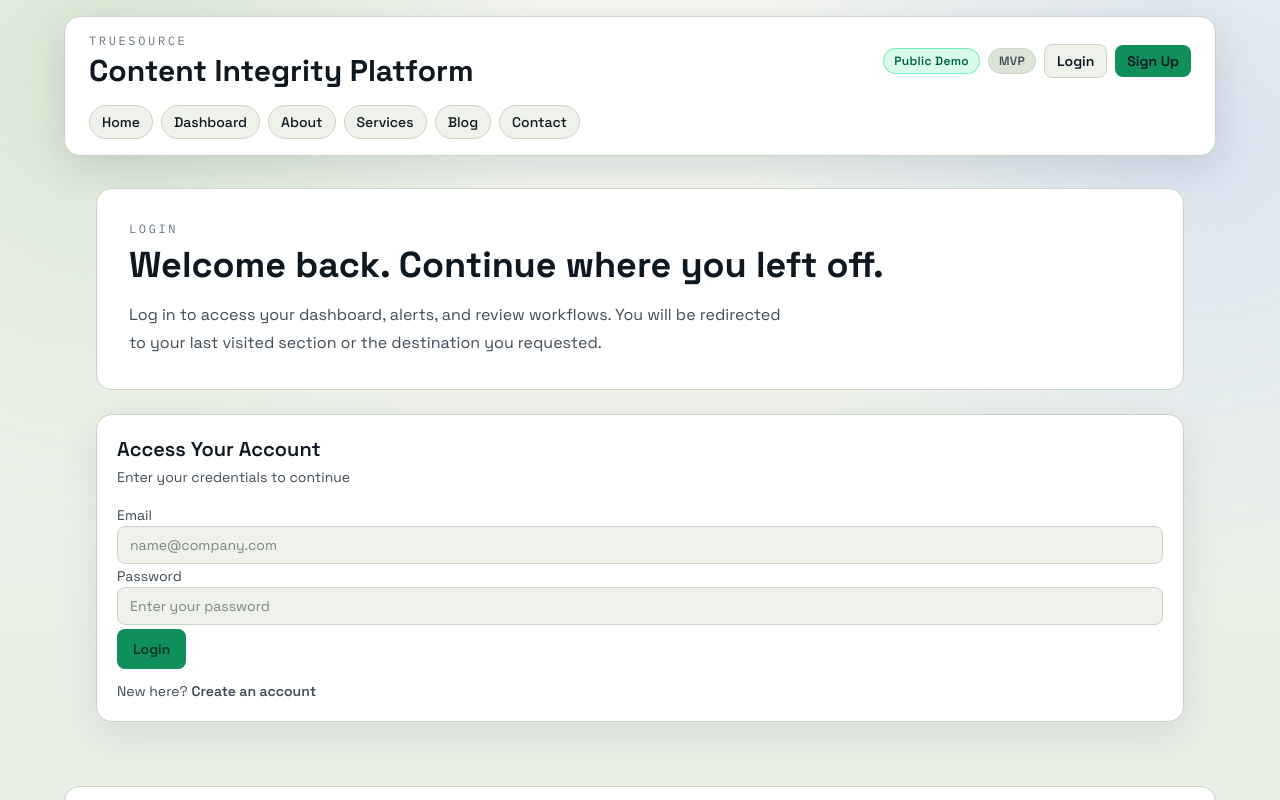
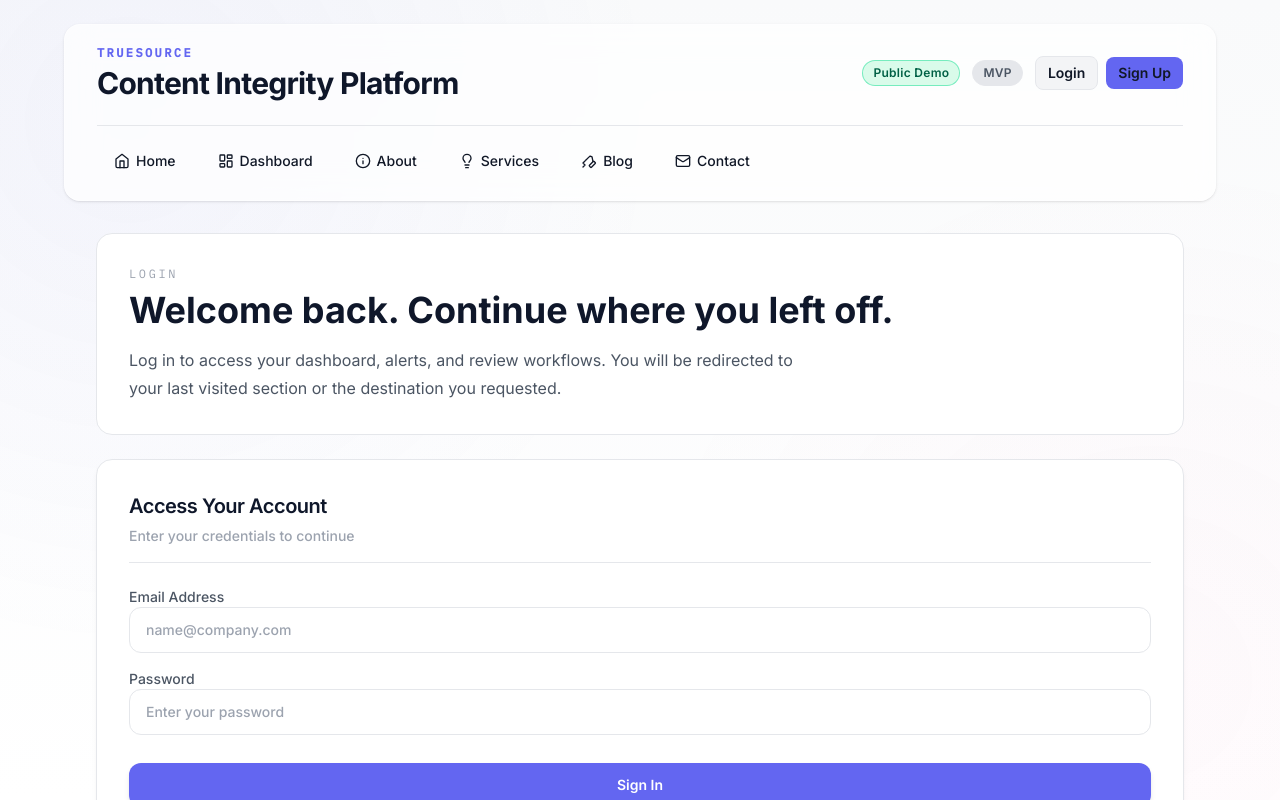
Before and after one commit to devgairola910/Truesource, a Next.js app: page /login in a window 1280 px wide. Shown: the top 800 px of the page. Built offline with nearby package versions, Linux system fonts and the light colour scheme.

Commit message:
refactor: update design system with Inter font, indigo brand color, and refreshed UI components

```diff
--- a/app/globals.css
+++ b/app/globals.css
@@ -1,27 +1,27 @@
 @import "tailwindcss";
 
 :root {
-  --background: #f4f6f0;
-  --foreground: #0f1720;
-  --surface-1: #eef2ea;
+  --background: #f9fafb;
+  --foreground: #111827;
+  --surface-1: #f3f4f6;
   --surface-2: #ffffff;
-  --surface-3: #dce4d5;
-  --text-strong: #0f1720;
-  --text-muted: #3f4b58;
-  --text-soft: #657384;
-  --stroke: #cbd5c5;
-  --brand: #0e8f5b;
-  --brand-ink: #073126;
-  --warning: #c96f1d;
-  --danger: #c0394b;
+  --surface-3: #e5e7eb;
+  --text-strong: #0f172a;
+  --text-muted: #4b5563;
+  --text-soft: #9ca3af;
+  --stroke: #e5e7eb;
+  --brand: #6366f1;
+  --brand-ink: #ffffff;
+  --warning: #f59e0b;
+  --danger: #ef4444;
 }
 
 @theme inline {
   --color-background: var(--background);
   --color-foreground: var(--foreground);
-  --font-sans: var(--font-space-grotesk);
+  --font-sans: var(--font-inter);
   --font-mono: var(--font-ibm-plex-mono);
-  --font-heading: var(--font-space-grotesk);
+  --font-heading: var(--font-inter);
 }
 
 * {
@@ -35,12 +35,13 @@ body {
 
 body {
   color: var(--foreground);
-  font-family: var(--font-space-grotesk), "Avenir Next", sans-serif;
-  line-height: 1.45;
+  font-family: var(--font-inter), -apple-system, BlinkMacSystemFont, "Segoe UI", Roboto, sans-serif;
+  line-height: 1.5;
   background:
-    radial-gradient(circle at 8% 10%, #d8e7d3 0%, transparent 32%),
-    radial-gradient(circle at 94% 18%, #d9e4f0 0%, transparent 33%),
-    linear-gradient(180deg, #f4f6f0 0%, #e8eee4 100%);
+    radial-gradient(circle at 10% 15%, rgba(99, 102, 241, 0.05) 0%, transparent 40%),
+    radial-gradient(circle at 90% 85%, rgba(236, 72, 153, 0.03) 0%, transparent 40%),
+    linear-gradient(180deg, #f9fafb 0%, #ffffff 100%);
+  background-attachment: fixed;
 }
 
 a {
@@ -49,14 +50,39 @@ a {
 }
 
 ::selection {
-  color: #03130d;
-  background: #a5dfc7;
+  color: #ffffff;
+  background: #6366f1;
 }
 
+/* Base custom hover and interactive utilities */
+.glass-panel {
+  background: rgba(255, 255, 255, 0.7);
+  backdrop-filter: blur(16px);
+  -webkit-backdrop-filter: blur(16px);
+  border: 1px solid rgba(255, 255, 255, 0.4);
+}
+
+.modern-card {
+  box-shadow: 0 4px 6px -1px rgb(0 0 0 / 0.05), 0 2px 4px -2px rgb(0 0 0 / 0.05);
+  transition: all 0.3s ease;
+}
+
+.modern-card:hover {
+  transform: translateY(-4px);
+  box-shadow: 0 10px 15px -3px rgb(0 0 0 / 0.08), 0 4px 6px -4px rgb(0 0 0 / 0.08);
+}
+
+.input-focus-ring:focus {
+  outline: none;
+  box-shadow: 0 0 0 3px rgba(99, 102, 241, 0.2);
+  border-color: var(--brand);
+}
+
+/* Animations */
 @keyframes reveal-up {
   from {
     opacity: 0;
-    transform: translateY(12px);
+    transform: translateY(16px);
   }
   to {
     opacity: 1;
@@ -65,24 +91,13 @@ a {
 }
 
 .reveal-up {
-  animation: reveal-up 540ms cubic-bezier(0.16, 1, 0.3, 1) both;
+  animation: reveal-up 600ms cubic-bezier(0.16, 1, 0.3, 1) both;
 }
 
-main > :nth-child(1) {
-  animation-delay: 70ms;
-}
-
-main > :nth-child(2) {
-  animation-delay: 130ms;
-}
-
-main > :nth-child(3) {
-  animation-delay: 180ms;
-}
-
-main > :nth-child(4) {
-  animation-delay: 230ms;
-}
+main > :nth-child(1) { animation-delay: 70ms; }
+main > :nth-child(2) { animation-delay: 140ms; }
+main > :nth-child(3) { animation-delay: 210ms; }
+main > :nth-child(4) { animation-delay: 280ms; }
 
 @media (prefers-reduced-motion: reduce) {
   .reveal-up {
@@ -92,25 +107,38 @@ main > :nth-child(4) {
 
 @media (prefers-color-scheme: dark) {
   :root {
-    --background: #091015;
-    --foreground: #d9e3ea;
-    --surface-1: #111c24;
-    --surface-2: #162431;
-    --surface-3: #203241;
-    --text-strong: #ecf3f9;
-    --text-muted: #abc0d0;
-    --text-soft: #8ea4b6;
-    --stroke: #2d4150;
-    --brand: #27d08f;
-    --brand-ink: #042015;
-    --warning: #df913e;
-    --danger: #e56b7c;
+    --background: #0f172a;
+    --foreground: #f8fafc;
+    --surface-1: #1e293b;
+    --surface-2: #1e293b;
+    --surface-3: #334155;
+    --text-strong: #ffffff;
+    --text-muted: #94a3b8;
+    --text-soft: #64748b;
+    --stroke: #334155;
+    --brand: #818cf8;
+    --brand-ink: #ffffff;
+    --warning: #fbbf24;
+    --danger: #f87171;
   }
 
   body {
     background:
-      radial-gradient(circle at 11% 12%, rgba(61, 109, 86, 0.23) 0%, transparent 36%),
-      radial-gradient(circle at 95% 16%, rgba(48, 91, 129, 0.22) 0%, transparent 34%),
-      linear-gradient(180deg, #071118 0%, #0c1c26 100%);
+      radial-gradient(circle at 10% 15%, rgba(129, 140, 248, 0.08) 0%, transparent 40%),
+      radial-gradient(circle at 90% 85%, rgba(244, 114, 182, 0.05) 0%, transparent 40%),
+      linear-gradient(180deg, #0f172a 0%, #020617 100%);
+  }
+
+  .glass-panel {
+    background: rgba(30, 41, 59, 0.7);
+    border: 1px solid rgba(255, 255, 255, 0.05);
+  }
+
+  .modern-card {
+    box-shadow: 0 4px 6px -1px rgb(0 0 0 / 0.3), 0 2px 4px -2px rgb(0 0 0 / 0.3);
+  }
+
+  .modern-card:hover {
+    box-shadow: 0 10px 15px -3px rgb(0 0 0 / 0.4), 0 4px 6px -4px rgb(0 0 0 / 0.4);
   }
 }
--- a/app/layout.tsx
+++ b/app/layout.tsx
@@ -1,12 +1,12 @@
 import type { Metadata } from "next";
 import { LastVisitedTracker } from "@/components/auth/last-visited-tracker";
-import { Space_Grotesk, IBM_Plex_Mono } from "next/font/google";
+import { Inter, IBM_Plex_Mono } from "next/font/google";
 import { SiteFooter } from "@/components/site/site-footer";
 import { SiteHeader } from "@/components/site/site-header";
 import "./globals.css";
 
-const spaceGrotesk = Space_Grotesk({
-  variable: "--font-space-grotesk",
+const inter = Inter({
+  variable: "--font-inter",
   subsets: ["latin"],
 });
 
@@ -30,7 +30,7 @@ export default function RootLayout({
   return (
     <html
       lang="en"
-      className={`${spaceGrotesk.variable} ${ibmPlexMono.variable} h-full antialiased`}
+      className={`${inter.variable} ${ibmPlexMono.variable} h-full antialiased`}
     >
       <body className="min-h-full flex flex-col">
         <LastVisitedTracker />
--- a/components/auth/login-form.tsx
+++ b/components/auth/login-form.tsx
@@ -42,10 +42,7 @@ export function LoginForm({ requestedRedirect }: LoginFormProps) {
         createdAt: new Date().toISOString(),
       });
 
-      const lastVisited = getLastVisitedPath();
-      const destination = requestedRedirect || lastVisited || "/dashboard";
-
-      router.push(destination);
+      router.push("/dashboard");
       router.refresh();
     } catch (e: any) {
       setStatus("error");
@@ -54,45 +51,47 @@ export function LoginForm({ requestedRedirect }: LoginFormProps) {
   }
 
   return (
-    <form onSubmit={handleSubmit} className="space-y-3" aria-label="Login form">
-      <label className="space-y-1 text-sm text-[var(--text-muted)]">
-        Email
+    <form onSubmit={handleSubmit} className="space-y-5" aria-label="Login form">
+      <div className="space-y-4">
+        <label className="block space-y-1.5 text-sm font-medium text-[var(--text-muted)]">
+          Email Address
           <input
             type="email"
             required
             value={email}
             onChange={(event) => setEmail(event.target.value)}
-          className="w-full rounded-lg border border-[var(--stroke)] bg-[var(--surface-1)] px-3 py-2 text-sm text-[var(--text-strong)] outline-none focus:border-[var(--brand)]"
+            className="input-focus-ring w-full rounded-xl border border-[var(--stroke)] bg-[var(--surface-2)] px-4 py-3 text-sm text-[var(--text-strong)] transition-all placeholder:text-[var(--text-soft)]"
             placeholder="name@company.com"
           />
         </label>
 
-      <label className="space-y-1 text-sm text-[var(--text-muted)]">
+        <label className="block space-y-1.5 text-sm font-medium text-[var(--text-muted)]">
           Password
           <input
             type="password"
             required
             value={password}
             onChange={(event) => setPassword(event.target.value)}
-          className="w-full rounded-lg border border-[var(--stroke)] bg-[var(--surface-1)] px-3 py-2 text-sm text-[var(--text-strong)] outline-none focus:border-[var(--brand)]"
+            className="input-focus-ring w-full rounded-xl border border-[var(--stroke)] bg-[var(--surface-2)] px-4 py-3 text-sm text-[var(--text-strong)] transition-all placeholder:text-[var(--text-soft)]"
             placeholder="Enter your password"
           />
         </label>
+      </div>
 
-      <div className="flex flex-wrap items-center gap-3 pt-1">
+      <div className="pt-2 flex flex-col gap-3">
         <button
           type="submit"
           disabled={status === "loading"}
-          className="rounded-lg bg-[var(--brand)] px-4 py-2.5 text-sm font-semibold text-[var(--brand-ink)] transition hover:opacity-90 disabled:cursor-not-allowed disabled:opacity-70"
+          className="w-full rounded-xl bg-[var(--brand)] px-4 py-3 text-sm font-semibold text-[var(--brand-ink)] shadow-md transition-all hover:opacity-90 hover:-translate-y-0.5 disabled:cursor-not-allowed disabled:opacity-70 disabled:hover:translate-y-0"
         >
-          {status === "loading" ? "Logging in..." : "Login"}
+          {status === "loading" ? "Logging in..." : "Sign In"}
         </button>
-        {feedback ? <p className="text-sm text-[var(--danger)]">{feedback}</p> : null}
+        {feedback ? <p className="text-sm font-medium text-[var(--danger)] text-center">{feedback}</p> : null}
       </div>
 
-      <p className="text-sm text-[var(--text-muted)]">
+      <p className="text-center text-sm text-[var(--text-muted)] mt-4">
         New here?
-        <Link href="/signup" className="ml-1 font-semibold text-[var(--text-strong)] underline">
+        <Link href="/signup" className="ml-1 font-semibold text-[var(--brand)] hover:underline">
           Create an account
         </Link>
       </p>
--- a/components/auth/signup-form.tsx
+++ b/components/auth/signup-form.tsx
@@ -39,7 +39,7 @@ export function SignupForm() {
         createdAt: new Date().toISOString(),
       });
 
-      router.push("/welcome");
+      router.push("/dashboard");
       router.refresh();
     } catch (e: any) {
       setStatus("error");
@@ -48,46 +48,47 @@ export function SignupForm() {
   }
 
   return (
-    <form onSubmit={handleSubmit} className="space-y-3" aria-label="Sign up form">
-      <label className="space-y-1 text-sm text-[var(--text-muted)]">
+    <form onSubmit={handleSubmit} className="space-y-5" aria-label="Sign up form">
+      <div className="space-y-4">
+        <label className="block space-y-1.5 text-sm font-medium text-[var(--text-muted)]">
           Full Name
           <input
             type="text"
             required
             value={name}
             onChange={(event) => setName(event.target.value)}
-          className="w-full rounded-lg border border-[var(--stroke)] bg-[var(--surface-1)] px-3 py-2 text-sm text-[var(--text-strong)] outline-none focus:border-[var(--brand)]"
+            className="input-focus-ring w-full rounded-xl border border-[var(--stroke)] bg-[var(--surface-2)] px-4 py-3 text-sm text-[var(--text-strong)] transition-all placeholder:text-[var(--text-soft)]"
             placeholder="Your full name"
           />
         </label>
 
-      <div className="grid gap-3 sm:grid-cols-2">
-        <label className="space-y-1 text-sm text-[var(--text-muted)]">
+        <div className="grid gap-4 sm:grid-cols-2">
+          <label className="block space-y-1.5 text-sm font-medium text-[var(--text-muted)]">
             Work Email
             <input
               type="email"
               required
               value={email}
               onChange={(event) => setEmail(event.target.value)}
-            className="w-full rounded-lg border border-[var(--stroke)] bg-[var(--surface-1)] px-3 py-2 text-sm text-[var(--text-strong)] outline-none focus:border-[var(--brand)]"
+              className="input-focus-ring w-full rounded-xl border border-[var(--stroke)] bg-[var(--surface-2)] px-4 py-3 text-sm text-[var(--text-strong)] transition-all placeholder:text-[var(--text-soft)]"
               placeholder="name@company.com"
             />
           </label>
 
-        <label className="space-y-1 text-sm text-[var(--text-muted)]">
+          <label className="block space-y-1.5 text-sm font-medium text-[var(--text-muted)]">
             Company
             <input
               type="text"
               required
               value={company}
               onChange={(event) => setCompany(event.target.value)}
-            className="w-full rounded-lg border border-[var(--stroke)] bg-[var(--surface-1)] px-3 py-2 text-sm text-[var(--text-strong)] outline-none focus:border-[var(--brand)]"
+              className="input-focus-ring w-full rounded-xl border border-[var(--stroke)] bg-[var(--surface-2)] px-4 py-3 text-sm text-[var(--text-strong)] transition-all placeholder:text-[var(--text-soft)]"
               placeholder="Company"
             />
           </label>
         </div>
 
-      <label className="space-y-1 text-sm text-[var(--text-muted)]">
+        <label className="block space-y-1.5 text-sm font-medium text-[var(--text-muted)]">
           Password
           <input
             type="password"
@@ -95,25 +96,26 @@ export function SignupForm() {
             minLength={8}
             value={password}
             onChange={(event) => setPassword(event.target.value)}
-          className="w-full rounded-lg border border-[var(--stroke)] bg-[var(--surface-1)] px-3 py-2 text-sm text-[var(--text-strong)] outline-none focus:border-[var(--brand)]"
+            className="input-focus-ring w-full rounded-xl border border-[var(--stroke)] bg-[var(--surface-2)] px-4 py-3 text-sm text-[var(--text-strong)] transition-all placeholder:text-[var(--text-soft)]"
             placeholder="At least 8 characters"
           />
         </label>
+      </div>
 
-      <div className="flex flex-wrap items-center gap-3 pt-1">
+      <div className="pt-2 flex flex-col gap-3">
         <button
           type="submit"
           disabled={status === "loading"}
-          className="rounded-lg bg-[var(--brand)] px-4 py-2.5 text-sm font-semibold text-[var(--brand-ink)] transition hover:opacity-90 disabled:cursor-not-allowed disabled:opacity-70"
+          className="w-full rounded-xl bg-[var(--brand)] px-4 py-3 text-sm font-semibold text-[var(--brand-ink)] shadow-md transition-all hover:opacity-90 hover:-translate-y-0.5 disabled:cursor-not-allowed disabled:opacity-70 disabled:hover:translate-y-0"
         >
           {status === "loading" ? "Creating account..." : "Sign Up"}
         </button>
-        {feedback ? <p className="text-sm text-[var(--danger)]">{feedback}</p> : null}
+        {feedback ? <p className="text-sm font-medium text-[var(--danger)] text-center">{feedback}</p> : null}
       </div>
 
-      <p className="text-sm text-[var(--text-muted)]">
+      <p className="text-center text-sm text-[var(--text-muted)] mt-4">
         Already have an account?
-        <Link href="/login" className="ml-1 font-semibold text-[var(--text-strong)] underline">
+        <Link href="/login" className="ml-1 font-semibold text-[var(--brand)] hover:underline">
           Login instead
         </Link>
       </p>
--- a/components/site/nav-links.tsx
+++ b/components/site/nav-links.tsx
@@ -2,14 +2,15 @@
 
 import Link from "next/link";
 import { usePathname } from "next/navigation";
+import { Home, LayoutDashboard, Info, Lightbulb, PenTool, Mail } from "@/components/ui/icons";
 
 const navigationItems = [
-  { href: "/", label: "Home" },
-  { href: "/dashboard", label: "Dashboard" },
-  { href: "/about", label: "About" },
-  { href: "/services", label: "Services" },
-  { href: "/blog", label: "Blog" },
-  { href: "/contact", label: "Contact" },
+  { href: "/", label: "Home", icon: Home },
+  { href: "/dashboard", label: "Dashboard", icon: LayoutDashboard },
+  { href: "/about", label: "About", icon: Info },
+  { href: "/services", label: "Services", icon: Lightbulb },
+  { href: "/blog", label: "Blog", icon: PenTool },
+  { href: "/contact", label: "Contact", icon: Mail },
 ];
 
 export function NavLinks() {
@@ -19,17 +20,19 @@ export function NavLinks() {
     <nav aria-label="Primary" className="flex flex-wrap gap-2">
       {navigationItems.map((item) => {
         const isActive = item.href === "/" ? pathname === "/" : pathname.startsWith(item.href);
+        const Icon = item.icon;
 
         return (
           <Link
             key={item.href}
             href={item.href}
-            className={`rounded-full border px-3 py-1.5 text-sm font-medium transition ${
+            className={`flex items-center gap-1.5 rounded-full border px-4 py-2 text-sm font-medium transition-all duration-300 ${
               isActive
-                ? "border-[var(--brand)] bg-[var(--brand)] text-[var(--brand-ink)]"
-                : "border-[var(--stroke)] bg-[var(--surface-1)] text-[var(--text-muted)] hover:bg-[var(--surface-3)]"
+                ? "border-[var(--brand)] bg-[var(--brand)] text-[var(--brand-ink)] shadow-md"
+                : "border-transparent bg-transparent text-[var(--text-muted)] hover:bg-[var(--surface-1)] hover:text-[var(--text-strong)]"
             }`}
           >
+            <Icon className="h-4 w-4" />
             {item.label}
           </Link>
         );
--- a/components/site/site-header.tsx
+++ b/components/site/site-header.tsx
@@ -5,23 +5,23 @@ import { NavLinks } from "@/components/site/nav-links";
 
 export function SiteHeader() {
   return (
-    <header className="mx-auto mt-4 w-full max-w-6xl rounded-2xl border border-[var(--stroke)] bg-[var(--surface-2)] px-5 py-4 shadow-[0_12px_40px_rgba(5,27,50,0.12)] md:px-6">
+    <header className="mx-auto mt-6 w-full max-w-6xl rounded-2xl glass-panel px-6 py-5 shadow-sm md:px-8">
       <div className="flex flex-wrap items-center justify-between gap-4">
-        <Link href="/" className="space-y-1">
-          <p className="text-xs font-mono uppercase tracking-[0.22em] text-[var(--text-soft)]">
+        <Link href="/" className="space-y-1 hover:opacity-80 transition-opacity">
+          <p className="text-xs font-mono uppercase tracking-[0.2em] text-[var(--brand)] font-semibold">
             TrueSource
           </p>
-          <h1 className="font-heading text-2xl font-bold text-[var(--text-strong)] md:text-3xl">
+          <h1 className="font-heading text-2xl font-bold text-[var(--text-strong)] md:text-3xl tracking-tight">
             Content Integrity Platform
           </h1>
         </Link>
-        <div className="flex flex-wrap items-center justify-end gap-2">
+        <div className="flex flex-wrap items-center justify-end gap-3">
           <Chip label="Public Demo" tone="success" />
           <Chip label="MVP" />
           <AuthActions />
         </div>
       </div>
-      <div className="mt-4">
+      <div className="mt-6 border-t border-[var(--stroke)] pt-4">
         <NavLinks />
       </div>
     </header>
--- /dev/null
+++ b/components/ui/icons.tsx
@@ -0,0 +1,37 @@
+import * as React from "react"
+
+export function Home(props: React.SVGProps<SVGSVGElement>) {
+  return (
+    <svg xmlns="http://www.w3.org/2000/svg" width="24" height="24" viewBox="0 0 24 24" fill="none" stroke="currentColor" strokeWidth="2" strokeLinecap="round" strokeLinejoin="round" {...props}><path d="m3 9 9-7 9 7v11a2 2 0 0 1-2 2H5a2 2 0 0 1-2-2z"/><polyline points="9 22 9 12 15 12 15 22"/></svg>
+  )
+}
+
+export function LayoutDashboard(props: React.SVGProps<SVGSVGElement>) {
+  return (
+    <svg xmlns="http://www.w3.org/2000/svg" width="24" height="24" viewBox="0 0 24 24" fill="none" stroke="currentColor" strokeWidth="2" strokeLinecap="round" strokeLinejoin="round" {...props}><rect width="7" height="9" x="3" y="3" rx="1"/><rect width="7" height="5" x="14" y="3" rx="1"/><rect width="7" height="9" x="14" y="12" rx="1"/><rect width="7" height="5" x="3" y="16" rx="1"/></svg>
+  )
+}
+
+export function Info(props: React.SVGProps<SVGSVGElement>) {
+  return (
+    <svg xmlns="http://www.w3.org/2000/svg" width="24" height="24" viewBox="0 0 24 24" fill="none" stroke="currentColor" strokeWidth="2" strokeLinecap="round" strokeLinejoin="round" {...props}><circle cx="12" cy="12" r="10"/><path d="M12 16v-4"/><path d="M12 8h.01"/></svg>
+  )
+}
+
+export function Lightbulb(props: React.SVGProps<SVGSVGElement>) {
+  return (
+    <svg xmlns="http://www.w3.org/2000/svg" width="24" height="24" viewBox="0 0 24 24" fill="none" stroke="currentColor" strokeWidth="2" strokeLinecap="round" strokeLinejoin="round" {...props}><path d="M15 14c.2-1 .7-1.7 1.5-2.5 1-.9 1.5-2.2 1.5-3.5A6 6 0 0 0 6 8c0 1 .2 2.2 1.5 3.5.7.9 1.2 1.5 1.5 2.5"/><path d="M9 18h6"/><path d="M10 22h4"/></svg>
+  )
+}
+
+export function PenTool(props: React.SVGProps<SVGSVGElement>) {
+  return (
+    <svg xmlns="http://www.w3.org/2000/svg" width="24" height="24" viewBox="0 0 24 24" fill="none" stroke="currentColor" strokeWidth="2" strokeLinecap="round" strokeLinejoin="round" {...props}><path d="M15.707 21.293a1 1 0 0 1-1.414 0l-1.586-1.586a1 1 0 0 1 0-1.414l5.586-5.586a1 1 0 0 1 1.414 0l1.586 1.586a1 1 0 0 1 0 1.414z"/><path d="m18 13-1.375-6.874a1 1 0 0 0-.746-.776l-2.018-.47a1 1 0 0 0-.816.166L7 11"/><path d="m3 21 3-3-3-3 3-3"/></svg>
+  )
+}
+
+export function Mail(props: React.SVGProps<SVGSVGElement>) {
+  return (
+    <svg xmlns="http://www.w3.org/2000/svg" width="24" height="24" viewBox="0 0 24 24" fill="none" stroke="currentColor" strokeWidth="2" strokeLinecap="round" strokeLinejoin="round" {...props}><rect width="20" height="16" x="2" y="4" rx="2"/><path d="m22 7-8.97 5.7a1.94 1.94 0 0 1-2.06 0L2 7"/></svg>
+  )
+}
--- a/components/ui/section-card.tsx
+++ b/components/ui/section-card.tsx
@@ -15,18 +15,20 @@ export function SectionCard({
 }: SectionCardProps) {
   return (
     <section
-      className={`rounded-2xl border border-[var(--stroke)] bg-[var(--surface-2)] p-5 shadow-[0_12px_40px_rgba(5,27,50,0.09)] ${className ?? ""}`}
+      className={`modern-card rounded-2xl border border-[var(--stroke)] bg-[var(--surface-2)] p-6 md:p-8 ${className ?? ""}`}
     >
-      <header className="mb-4 flex flex-wrap items-start justify-between gap-3">
-        <div className="space-y-1">
-          <h2 className="font-heading text-xl font-semibold text-[var(--text-strong)]">
+      <header className="mb-6 flex flex-wrap items-start justify-between gap-3 border-b border-[var(--stroke)] pb-4">
+        <div className="space-y-1.5">
+          <h2 className="font-heading text-xl font-semibold tracking-tight text-[var(--text-strong)]">
             {title}
           </h2>
-          <p className="text-sm text-[var(--text-muted)]">{description}</p>
+          <p className="text-sm font-medium text-[var(--text-soft)]">{description}</p>
         </div>
         {actions ? <div>{actions}</div> : null}
       </header>
-      {children}
+      <div className="text-[var(--text-muted)]">
+        {children}
+      </div>
     </section>
   );
 }
```
Also changed, not shown: app/page.tsx (+8 -8 lines). Lines whose indentation alone changed are shown as unchanged.
